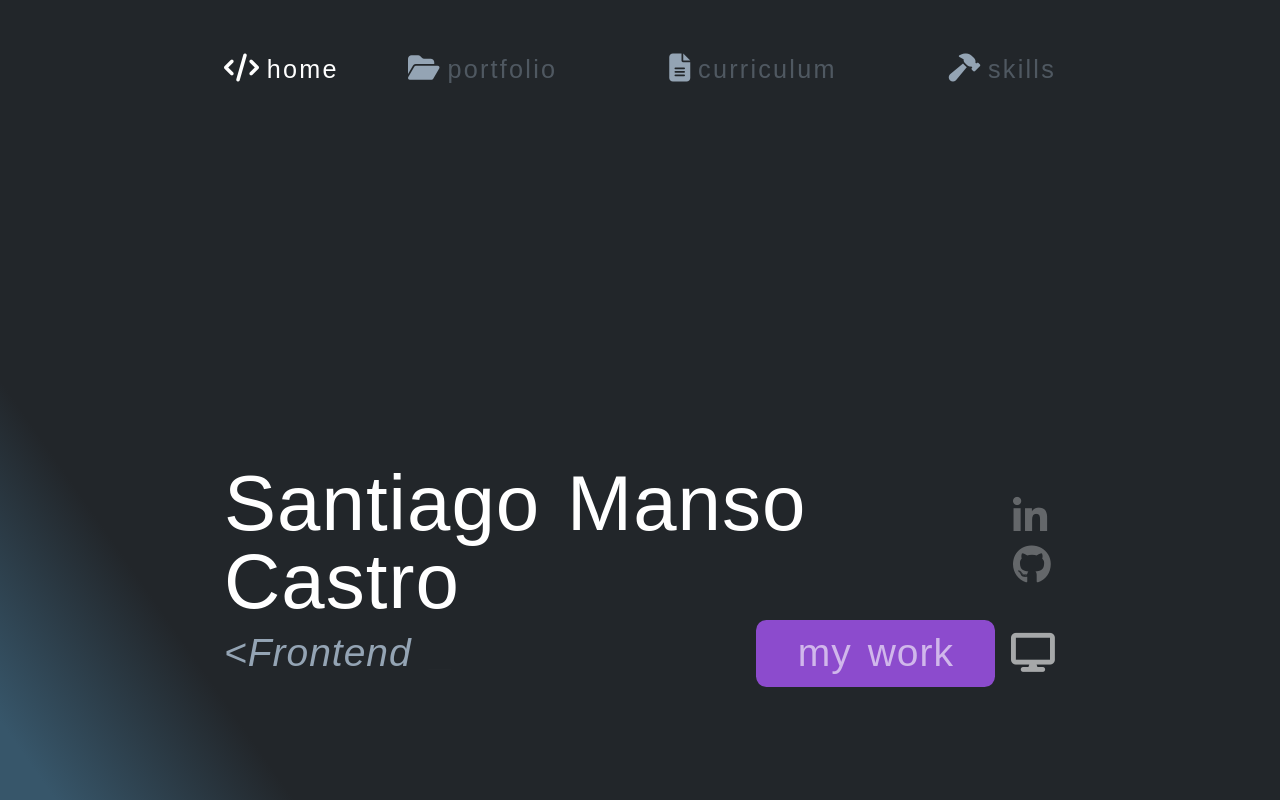
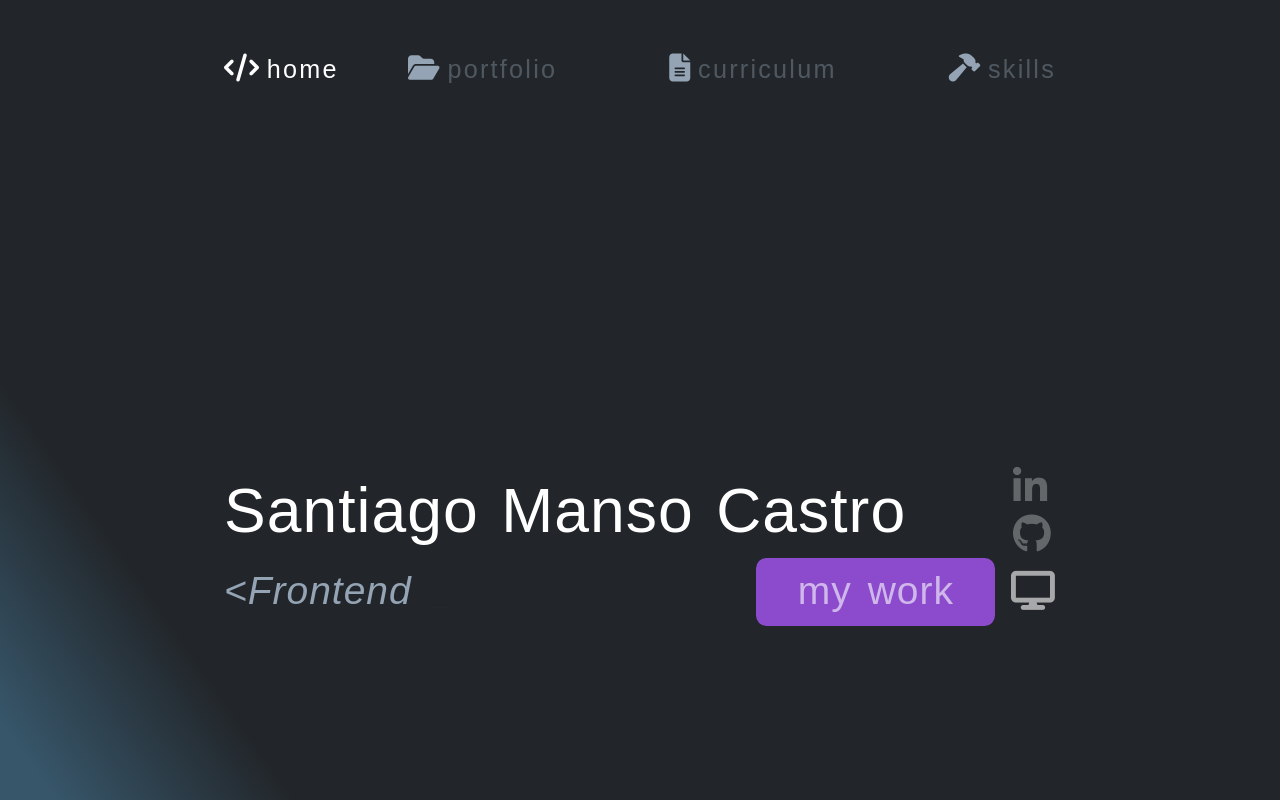
Before and after one commit to santiagomanso/santimanso.com, a React (Create React App) app: page / in a window 1280 px wide. Built offline with nearby package versions, Linux system fonts and the light colour scheme.

Commit message:
🎨 reworked margin-top header

```diff
--- a/src/components/Header.jsx
+++ b/src/components/Header.jsx
@@ -34,11 +34,11 @@ const Header = () => {
 
   return (
     <aside
-      className={` ${animation1} w-full flex flex-col tracking-wider lg:mt-[65%] xl:mt-[45%] select-none`}
+      className={` ${animation1} w-full flex flex-col tracking-wider select-none header__welcome`}
     >
       <div className='flex flex-col'>
         <div className='flex justify-between items-center'>
-          <h1 className=' text-3xl sm:text-4xl lg:text-5xl xl:text-6xl'>
+          <h1 className=' text-3xl sm:text-4xl lg:text-5xl'>
             Santiago M<span className='inline md:hidden '>.</span>
             <span className='hidden md:inline'>anso</span> Castro
           </h1>
--- a/src/index.css
+++ b/src/index.css
@@ -87,6 +87,10 @@
 
   @media (-webkit-device-pixel-ratio: 1.50) {
 
+    .header__welcome{
+      margin-top: 40%;
+    }
+
     h1{
       zoom: .7;
     }
@@ -114,6 +118,9 @@
   }
 
   @media (-webkit-device-pixel-ratio: 1.25) {
+    .header__welcome{
+      margin-top: 40%;
+    }
     .card {
       zoom: 1.2;
     }
@@ -128,6 +135,9 @@
   }
 
   @media (-webkit-device-pixel-ratio: 1.00) {
+    .header__welcome{
+      margin-top: 45%;
+    }
     .portfolio__header{
       zoom: 1.2;
     }
```
